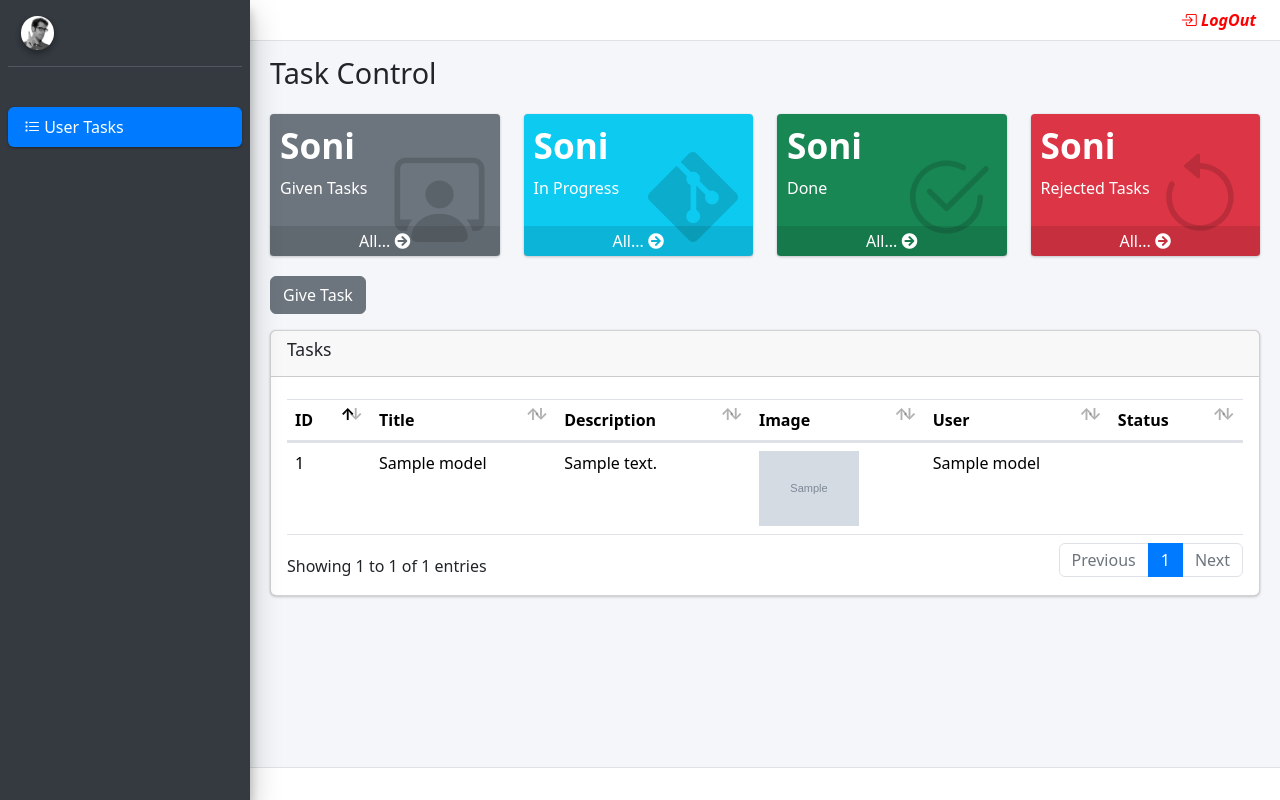
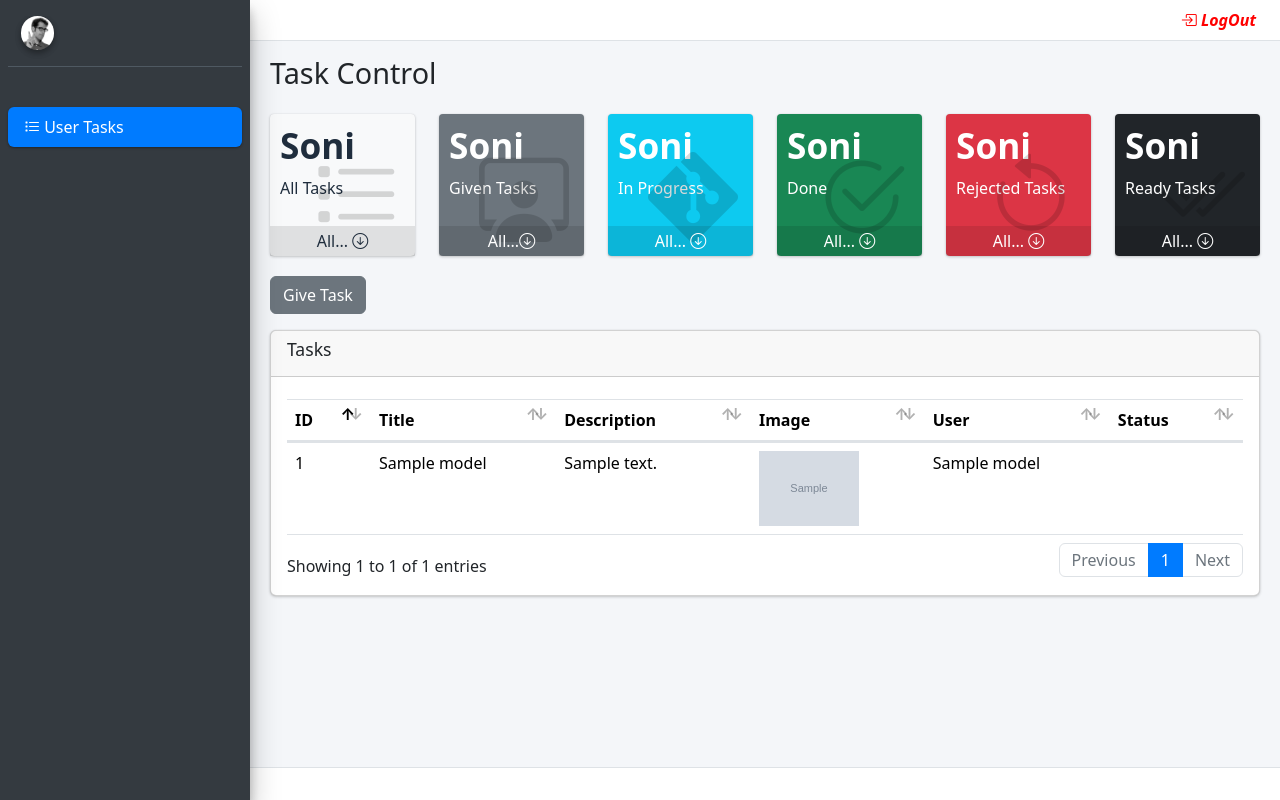
Before and after one commit to eldarbeksuvonberdiev/UygaVazifa_24, a PHP site: template App/Views/TaskControl/index.php in a window 1280 px wide. Run offline with PHP 8.4, Linux system fonts and the light colour scheme; the visitor is signed in with stand-in values (Sample User, id 1); the template is opened without the code that fills it: most values are stand-ins (such as "Sample title", 1, 10 or a date in 2020); grey boxes marked "Sample" are stand-in pictures; some libraries are stand-ins or nearby versions.

Commit message:
Ozgina o'zgarishla

```diff
--- a/App/Models/Model.php
+++ b/App/Models/Model.php
@@ -118,6 +118,7 @@ class Model extends Database
 
     public static function getOwnTasks($id){
 
+        $count = self::getCount();
         $query0 = self::get($id,'0');
         $query1 = self::get($id,'1');
         $query2 = self::get($id,'2');
@@ -132,4 +133,9 @@ class Model extends Database
         return $tasks;
     }
 
+    public static function getCount(){
+        $sql = "SELECT COUNT(id) FROM " . self::$table;
+        $query = self::connect()->query($sql);
+    }
+
 }
--- a/App/Views/TaskControl/index.php
+++ b/App/Views/TaskControl/index.php
@@ -11,20 +11,34 @@
     <section class="content">
         <div class="container-fluid">
             <div class="row">
-                <div class="col-lg-3 col-6">
-                    <div class="small-box bg-secondary">
+                <div class="col-lg-2 col-6">
+                    <div class="small-box bg-light">
                         <div class="inner">
                             <h3>Soni</h3>
 
-                            <p>Given Tasks</p>
+                            <p>All Tasks</p>
                         </div>
                         <div class="icon">
-                            <i class="bi bi-person-workspace"></i>
+                            <i class="bi bi-list-task"></i>
                         </div>
-                        <a href="#" class="small-box-footer">All... <i class="fas fa-arrow-circle-right"></i></a>
+                        <a href="/" class="small-box-footer">All... <i class="bi bi-arrow-down-circle"></i></a>
                     </div>
                 </div>
-                <div class="col-lg-3 col-6">
+                <div class="col-lg-2 col-6">
+                    <form action="/given" method="post">
+                        <div class="small-box bg-secondary">
+                            <div class="inner">
+                                <h3>Soni</h3>
+                                <p>Given Tasks</p>
+                            </div>
+                            <div class="icon">
+                                <i class="bi bi-person-workspace"></i>
+                            </div>
+                            <a href="/given" class="small-box-footer">All...<i class="bi bi-arrow-down-circle"></i></a>
+                        </div>
+                    </form>
+                </div>
+                <div class="col-lg-2 col-6">
                     <div class="small-box bg-info">
                         <div class="inner">
                             <h3>Soni</h3>
@@ -34,10 +48,10 @@
                         <div class="icon">
                             <i class="bi bi-git"></i>
                         </div>
-                        <a href="#" class="small-box-footer">All... <i class="fas fa-arrow-circle-right"></i></a>
+                        <a href="#" class="small-box-footer">All... <i class="bi bi-arrow-down-circle"></i></a>
                     </div>
                 </div>
-                <div class="col-lg-3 col-6">
+                <div class="col-lg-2 col-6">
                     <div class="small-box bg-success">
                         <div class="inner">
                             <h3>Soni</h3>
@@ -47,10 +61,10 @@
                         <div class="icon">
                             <i class="bi bi-check2-circle"></i>
                         </div>
-                        <a href="#" class="small-box-footer">All... <i class="fas fa-arrow-circle-right"></i></a>
+                        <a href="#" class="small-box-footer">All... <i class="bi bi-arrow-down-circle"></i></a>
                     </div>
                 </div>
-                <div class="col-lg-3 col-6">
+                <div class="col-lg-2 col-6">
                     <div class="small-box bg-danger">
                         <div class="inner">
                             <h3>Soni</h3>
@@ -60,7 +74,20 @@
                         <div class="icon">
                             <i class="bi bi-arrow-counterclockwise"></i>
                         </div>
-                        <a href="#" class="small-box-footer">All... <i class="fas fa-arrow-circle-right"></i></a>
+                        <a href="#" class="small-box-footer">All... <i class="bi bi-arrow-down-circle"></i></a>
+                    </div>
+                </div>
+                <div class="col-lg-2 col-6">
+                    <div class="small-box bg-dark">
+                        <div class="inner">
+                            <h3>Soni</h3>
+
+                            <p>Ready Tasks</p>
+                        </div>
+                        <div class="icon">
+                            <i class="bi bi-check2-all"></i>
+                        </div>
+                        <a href="#" class="small-box-footer">All... <i class="bi bi-arrow-down-circle"></i></a>
                     </div>
                 </div>
             </div>
@@ -126,7 +153,7 @@
                                                                     <form action="/reject" method="post">
                                                                         <div class="mb-3">
                                                                             <input type="hidden" name="id" value="<?= $model->id ?>">
-                                                                            <input type="hidden" name="status" value="4">
+                                                                            <input type="hidden" name="status" value="0">
                                                                             <label for="recipient-name" class="col-form-label">Recipient:</label>
                                                                             <input type="text" class="form-control" id="recipient-name" value="<?= $model->name ?>" readonly>
                                                                         </div>
```
Also changed, not shown: App/Controllers/TaskController.php (+18 -0 lines), web.php (+7 -2 lines).
